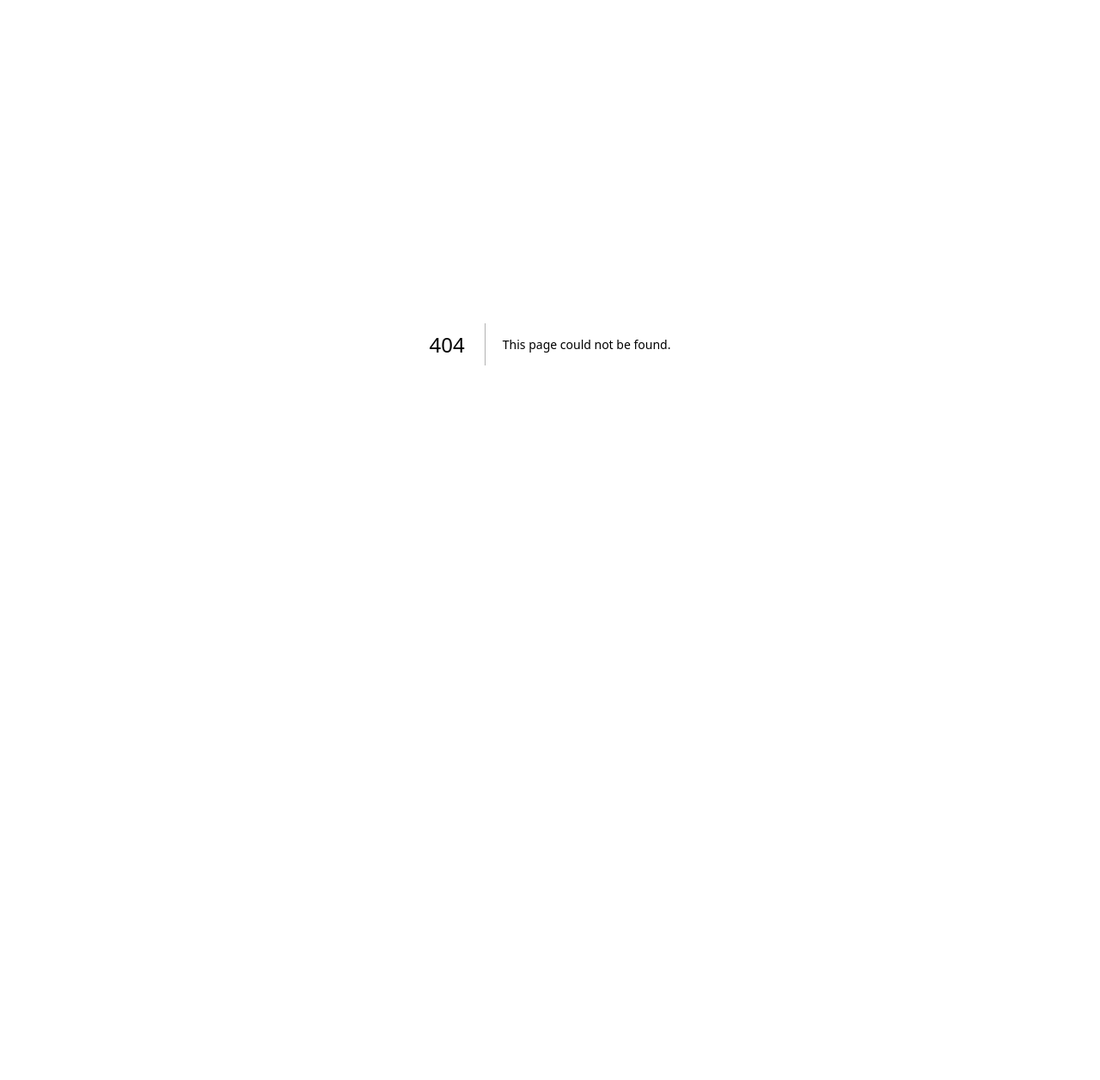
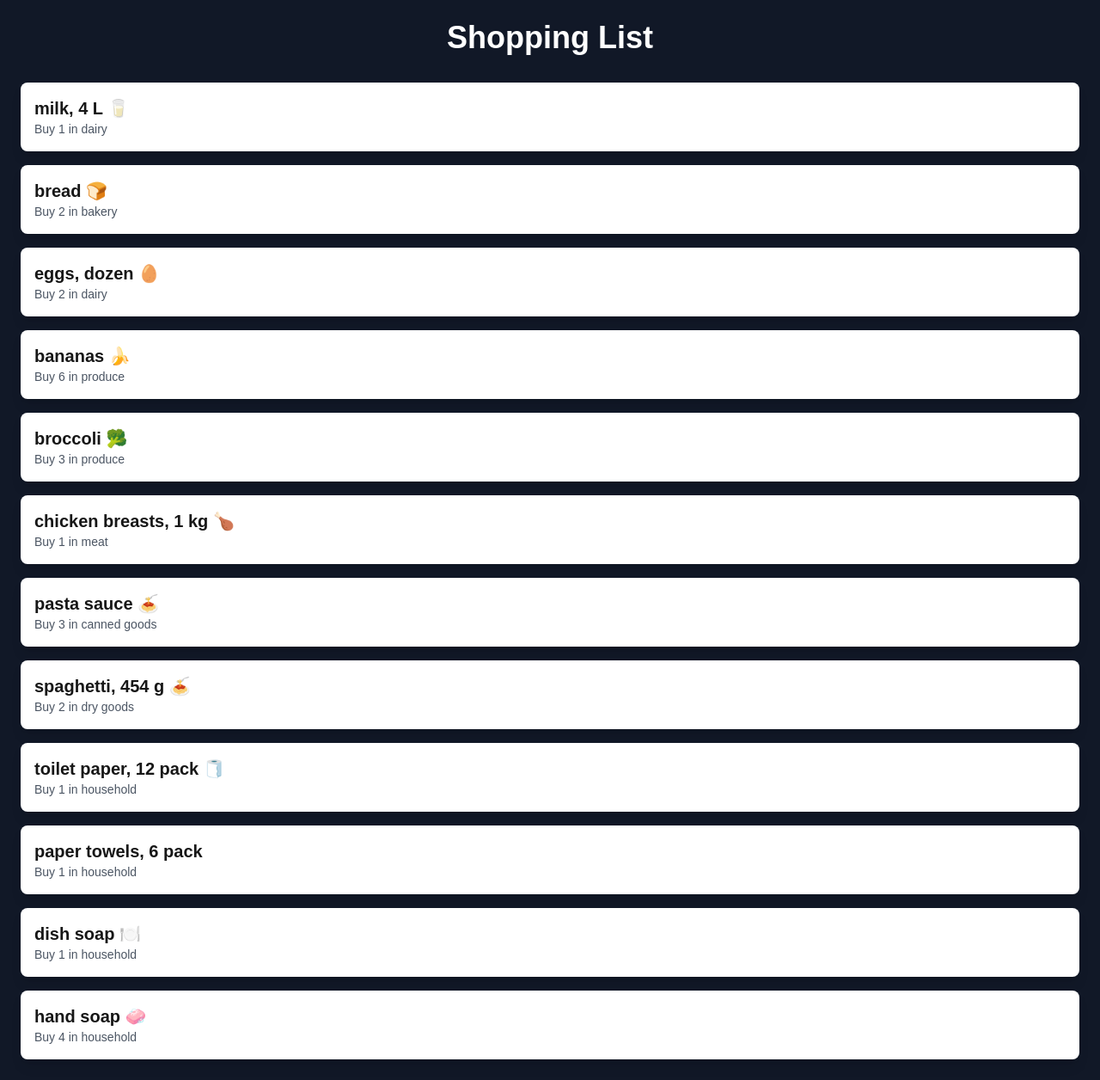
Before and after one commit to Kiru1288/cprg306-assignments, a Next.js app: page /week-3 in a window 1280 px wide. Before the commit this address had no page. Shown: the whole page at 86% size. Before the commit the page ends 800 px from the top, so only its background shows below. Built offline with nearby package versions, Linux system fonts and the light colour scheme.

Commit message:
Week 3 Lab
The final copy of week 3

```diff
--- a/app/layout.js
+++ b/app/layout.js
@@ -13,7 +13,7 @@ const geistMono = localFont({
 });
 
 export const metadata = {
-  title: "Create Next App",
+  title: "Shopping List",
   description: "Generated by create next app",
 };
 
--- a/app/page.js
+++ b/app/page.js
@@ -10,6 +10,11 @@ export default function Home() {
             <Link href="/week-2">
               Week 2 Page
             </Link>
+            <b></b>
+            <Link href="/week-3">
+              Week 3 Page
+            </Link>
+
           </li>
         </ul>
       </nav>
--- /dev/null
+++ b/app/week-3/item-list.js
@@ -0,0 +1,77 @@
+import React from 'react';
+import Item from './item';
+
+const items = [
+  {
+    name: "milk, 4 L 🥛",
+    quantity: 1,
+    category: "dairy",
+  },
+  {
+    name: "bread 🍞",
+    quantity: 2,
+    category: "bakery",
+  },
+  {
+    name: "eggs, dozen 🥚",
+    quantity: 2,
+    category: "dairy",
+  },
+  {
+    name: "bananas 🍌",
+    quantity: 6,
+    category: "produce",
+  },
+  {
+    name: "broccoli 🥦",
+    quantity: 3,
+    category: "produce",
+  },
+  {
+    name: "chicken breasts, 1 kg 🍗",
+    quantity: 1,
+    category: "meat",
+  },
+  {
+    name: "pasta sauce 🍝",
+    quantity: 3,
+    category: "canned goods",
+  },
+  {
+    name: "spaghetti, 454 g 🍝",
+    quantity: 2,
+    category: "dry goods",
+  },
+  {
+    name: "toilet paper, 12 pack 🧻",
+    quantity: 1,
+    category: "household",
+  },
+  {
+    name: "paper towels, 6 pack",
+    quantity: 1,
+    category: "household",
+  },
+  {
+    name: "dish soap 🍽️",
+    quantity: 1,
+    category: "household",
+  },
+  {
+    name: "hand soap 🧼",
+    quantity: 4,
+    category: "household",
+  },
+];
+
+const ItemList = () => {
+  return (
+    <ul className="space-y-4">
+      {items.map((item, index) => (
+        <Item key={index} {...item} />
+      ))}
+    </ul>
+  );
+};
+
+export default ItemList;
--- /dev/null
+++ b/app/week-3/item.js
@@ -0,0 +1,14 @@
+import React from 'react';
+
+const Item = ({ name, quantity, category }) => {
+  return (
+    <li className="bg-white p-4 rounded-lg shadow-lg flex justify-between items-center mb-4">
+      <div>
+        <p className="text-xl font-semibold">{name}</p>
+        <p className="text-sm text-gray-600">Buy {quantity} in {category}</p>
+      </div>
+    </li>
+  );
+};
+
+export default Item;
--- /dev/null
+++ b/app/week-3/page.js
@@ -0,0 +1,13 @@
+import React from 'react';
+import ItemList from './item-list';
+
+const Page = () => {
+  return (
+    <main className="p-6 bg-gray-900 min-h-screen">
+      <h1 className="text-4xl font-bold text-center text-white mb-8">Shopping List</h1>
+      <ItemList />
+    </main>
+  );
+};
+
+export default Page;
```
Also changed, not shown: package.json (+5 -5 lines), 1 other file (tests, documents, lock files or other folders).
